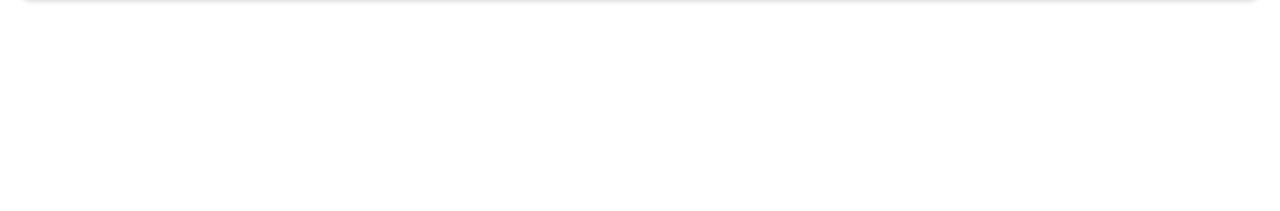
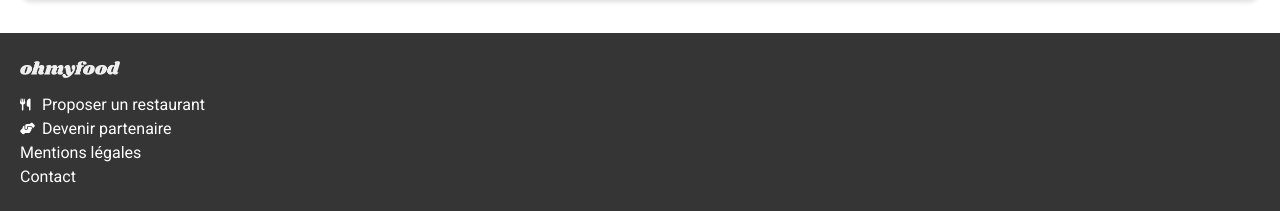
Before and after one commit to VTJ-Dumay-Pothuon/ValentinDumayPothuon_3_03082021, a plain HTML site: page index.html in a window 1280 px wide. Shown: the part 1862-2073 px from the top of the page. Before the commit the page ends 1895 px from the top, so only its background shows below. Drawn offline with Linux system fonts and the light colour scheme.

Commit message:
05082021-1 : footer is css-ready

```diff
--- a/index.html
+++ b/index.html
@@ -24,7 +24,7 @@
                 <p>Découvrez des restaurants d'exception, sélectionnés par nos soins.</p>
                 <button class="welcome__btn">Explorez nos restaurants</button>
             </section>
-            <nav>
+            <nav class="nav">
                 <h1>Fonctionnement</h1>
                 <button class="nav__btn" id="1-pick">Choisissez un restaurant</button>
                 <i class="fas fa-mobile-alt"></i><div class="nav__digit">1</div>
@@ -33,7 +33,7 @@
                 <button class="nav__btn" id="3-eat">Dégustez au restaurant</button>
                 <i class="fas fa-store"></i><div class="nav__digit">3</div>
             </nav>
-            <section id="restos">
+            <section class="restos">
                 <h1>Restaurants</h1>
                 <article class="restos__indv" id="resto-1">
                     <picture>
@@ -66,7 +66,13 @@
             </section>
         </main>
         <footer>
-
+            <picture>
+                <img src="images/logo/ohmyfood.png" alt="ohmyfood">
+            </picture>
+            <a href=""><i class="fas fa-utensils"></i> Proposer un restaurant</a>
+            <a href=""><i class="fas fa-hands-helping"></i> Devenir partenaire</a>
+            <a href="">Mentions légales</a>
+            <a href="">Contact</a>
         </footer>
     </body>
 </html>
--- a/styles/styles.scss
+++ b/styles/styles.scss
@@ -70,9 +70,12 @@ aside {
     }
 }
 
-nav {
+.nav, .restos, footer {
     padding: 20px;
-    .nav__btn {
+}
+
+.nav {
+    &__btn {
         background-color: #f6f6f6;
         padding: 25px 50px;
         @include block-shadow(#ddd);
@@ -100,7 +103,7 @@ nav {
         color: #7e7e7e;
         font-size: 1.1em;
     }
-    .nav__digit {
+    &__digit {
         display: inline-block;
         background-color: $primary;
         border-radius: 50%;
@@ -117,9 +120,8 @@ nav {
     }
 }
 
-#restos {
-    padding: 20px;
-    .restos__indv {
+.restos {
+    &__indv {
         border-radius: 12px;
         @include block-shadow(#ddd,5px);
         width: -moz-available;          /* For Firefox */
@@ -164,3 +166,27 @@ nav {
         }
     }
 }
+
+footer {
+    background-color: $grey;
+    img {
+        filter: invert(1); /*white*/
+        width: 100px;
+        padding: 8px 0;
+    }
+    .fas {
+        color: white;
+        font-size: 0.75em;
+        position: relative;
+        width: 18px;
+        bottom:1px;
+    }
+    a {
+        color: white;
+        font-size: 0.9;
+        font-weight: 400;
+        display: block;
+        margin: 5px 0;
+        text-decoration: none;
+    }
+}
```
Also changed, not shown: styles/styles.css, 1 other file.
